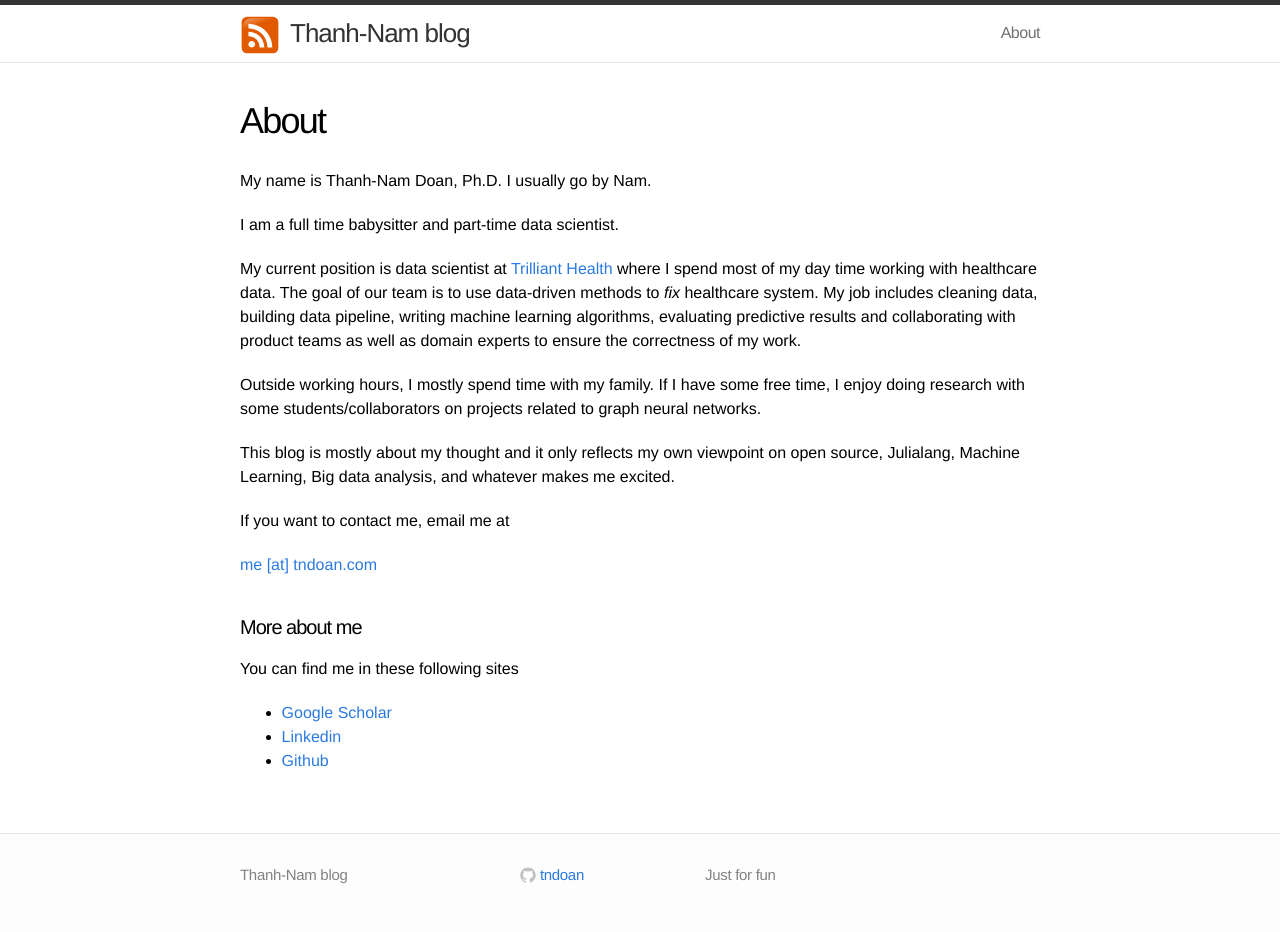
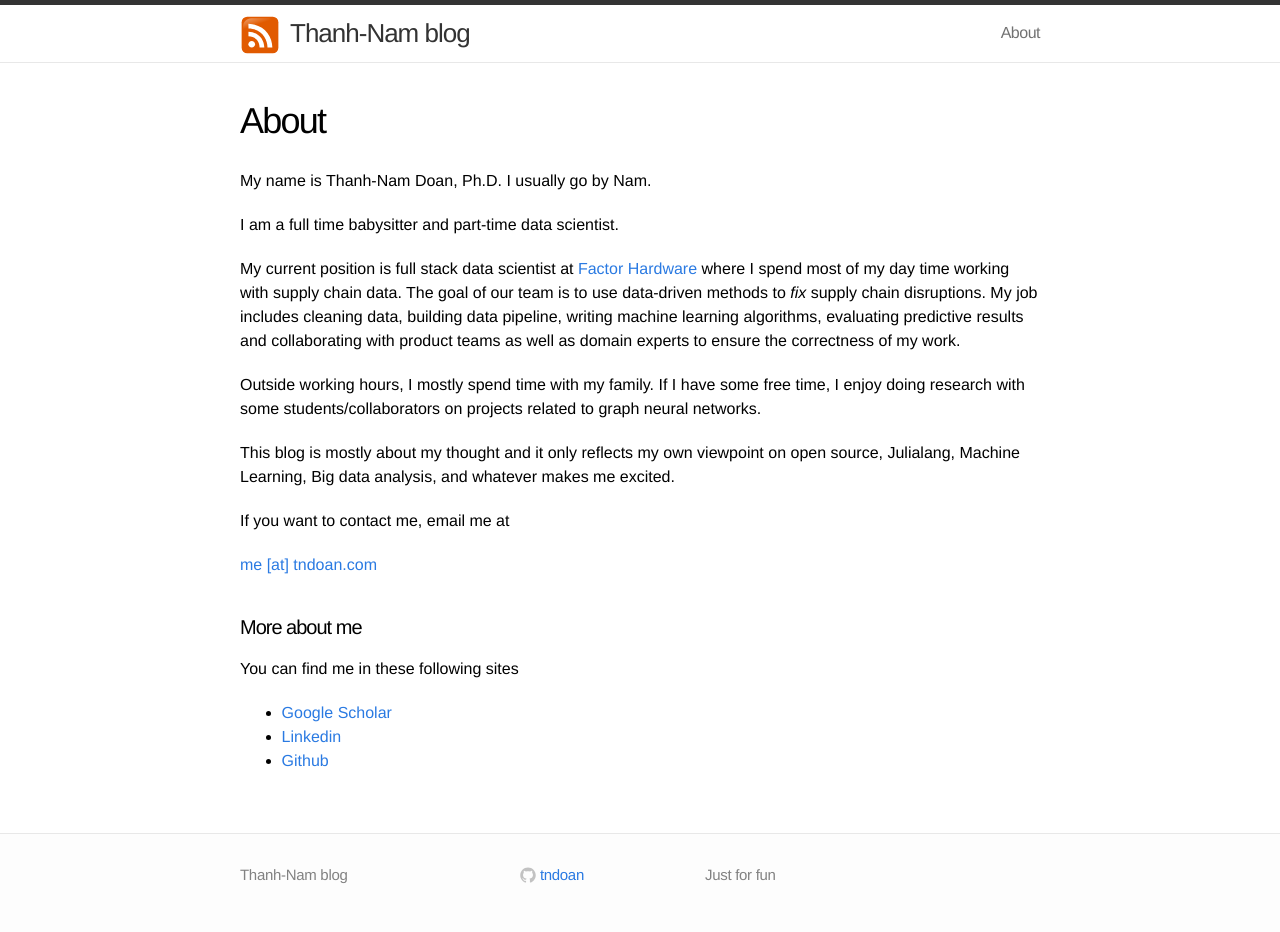
Before and after one commit to tndoan/tndoan.github.io, a Jekyll site: the page built from about.md, in a window 1280 px wide. Built offline with Jekyll 4.4.1, drawn with Linux system fonts in a browser that asks for light colours.

Commit message:
update about me

```diff
--- a/about.md
+++ b/about.md
@@ -8,7 +8,7 @@
 
 I am a full time babysitter and part-time data scientist.
 
-My current position is data scientist at [Trilliant Health](https://www.trillianthealth.com/) where I spend most of my day time working with healthcare data. The goal of our team is to use data-driven methods to *fix* healthcare system. My job includes cleaning data, building data pipeline, writing machine learning algorithms, evaluating predictive results and collaborating with product teams as well as domain experts to ensure the correctness of my work.
+My current position is full stack data scientist at [Factor Hardware](https://www.factor.io/) where I spend most of my day time working with supply chain data. The goal of our team is to use data-driven methods to *fix* supply chain disruptions. My job includes cleaning data, building data pipeline, writing machine learning algorithms, evaluating predictive results and collaborating with product teams as well as domain experts to ensure the correctness of my work.
 
 Outside working hours, I mostly spend time with my family. If I have some free time, I enjoy doing research with some students/collaborators on projects related to graph neural networks.
 
```
